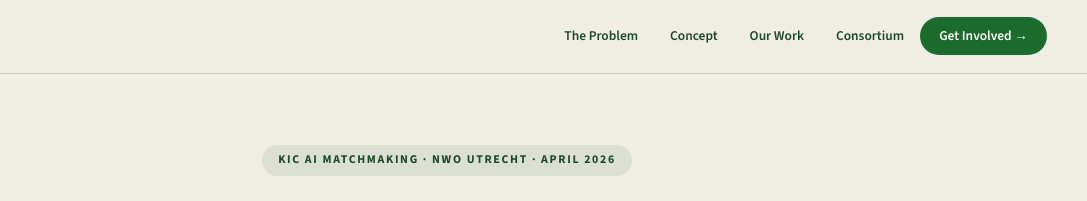
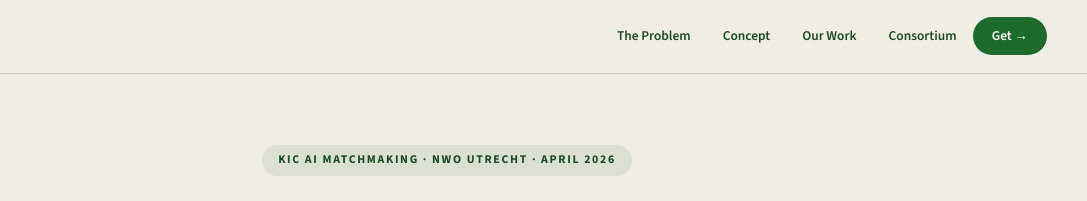
Before and after one commit to arnab1811/NWO-WUR-2026, a plain HTML site: page index.html in a window 1280 px wide. Shown: the top 201 px of the page, 193-1280 px from the left. Drawn offline with nearby package versions, Linux system fonts and the light colour scheme.

Commit message:
Fix mailto link formatting in index.html

```diff
--- a/index.html
+++ b/index.html
@@ -19,7 +19,7 @@
     <a href="#concept">Concept</a>
     <a href="#proof">Our Work</a>
     <a href="#team">Consortium</a>
-    <a href="#connect" class="nav-cta">Get Involved →</a>
+    <a href="#connect" class="nav-cta">Get  →</a>
   </div>
 </nav>
 
@@ -252,7 +252,7 @@
   <h2>Let's talk at the event<br>— or reach out directly.</h2>
   <p>Contact Arnab Gupta and Cor Verdouw (consortium coordinators, WSER) to explore how your organisation fits. Statement of intent: 30 June 2026.</p>
   <div class="cta-buttons">
-    <a href="mailto:arnab.gupta@wur.nl,cor.verdouw@wur.nl?subject=Collaboration%20for%20Trustworthy%20AI%20for%20agri-food%20decision%20support." class="btn-pill btn-pill-green">Get involved →</a>
+    <a href="mailto:arnab.gupta@wur.nl; cor.verdouw@wur.nl?subject=Collaboration%20for%20Trustworthy%20AI%20for%20agri-food%20decision%20support." class="btn-pill btn-pill-green">Get involved →</a>
     <a href="https://www.nwo.nl/en/calls/kic-ai-for-agriculture-horticulture-water-and-food-2026" target="_blank" class="btn-pill btn-pill-outline">NWO call details →</a>
   </div>
 </section>
```
